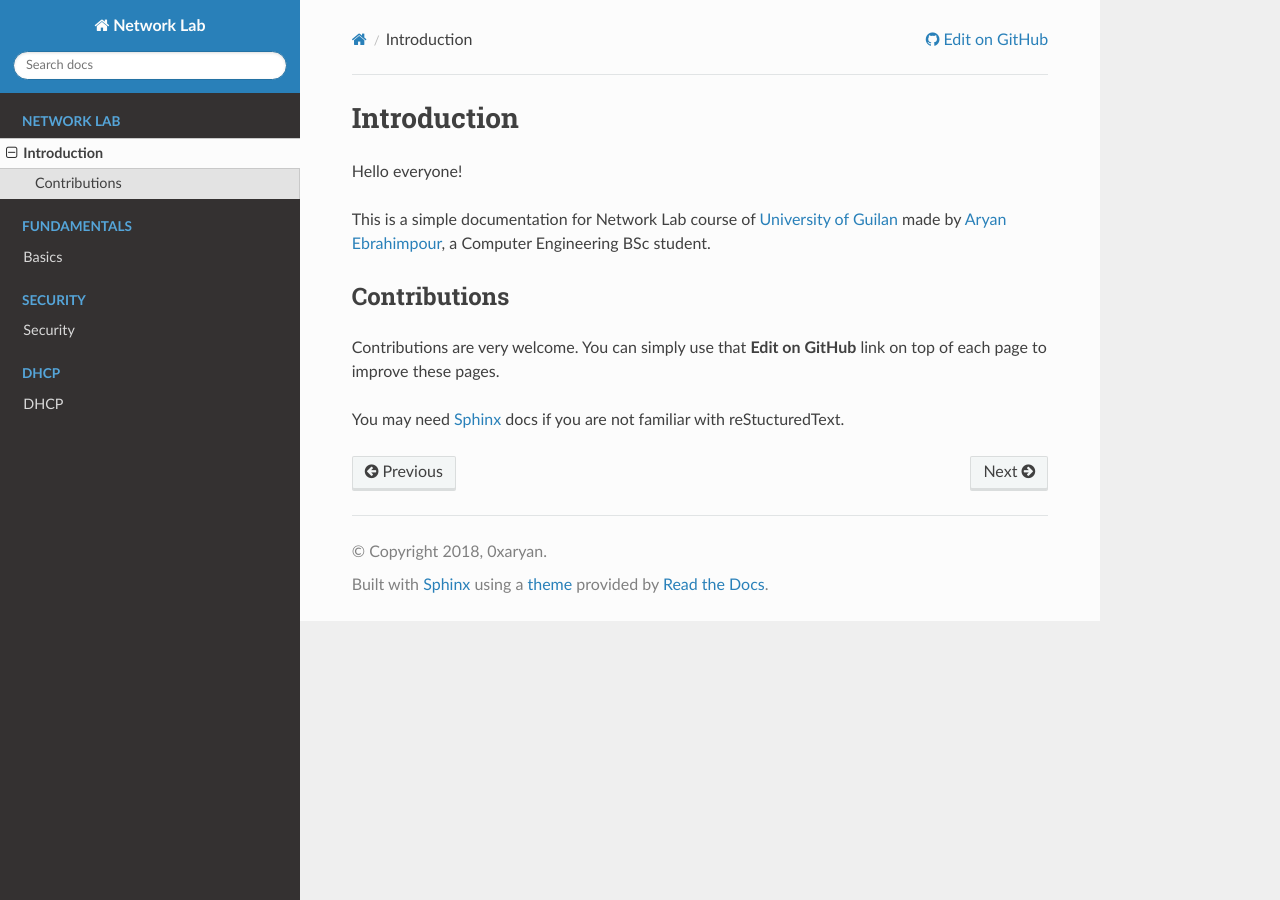
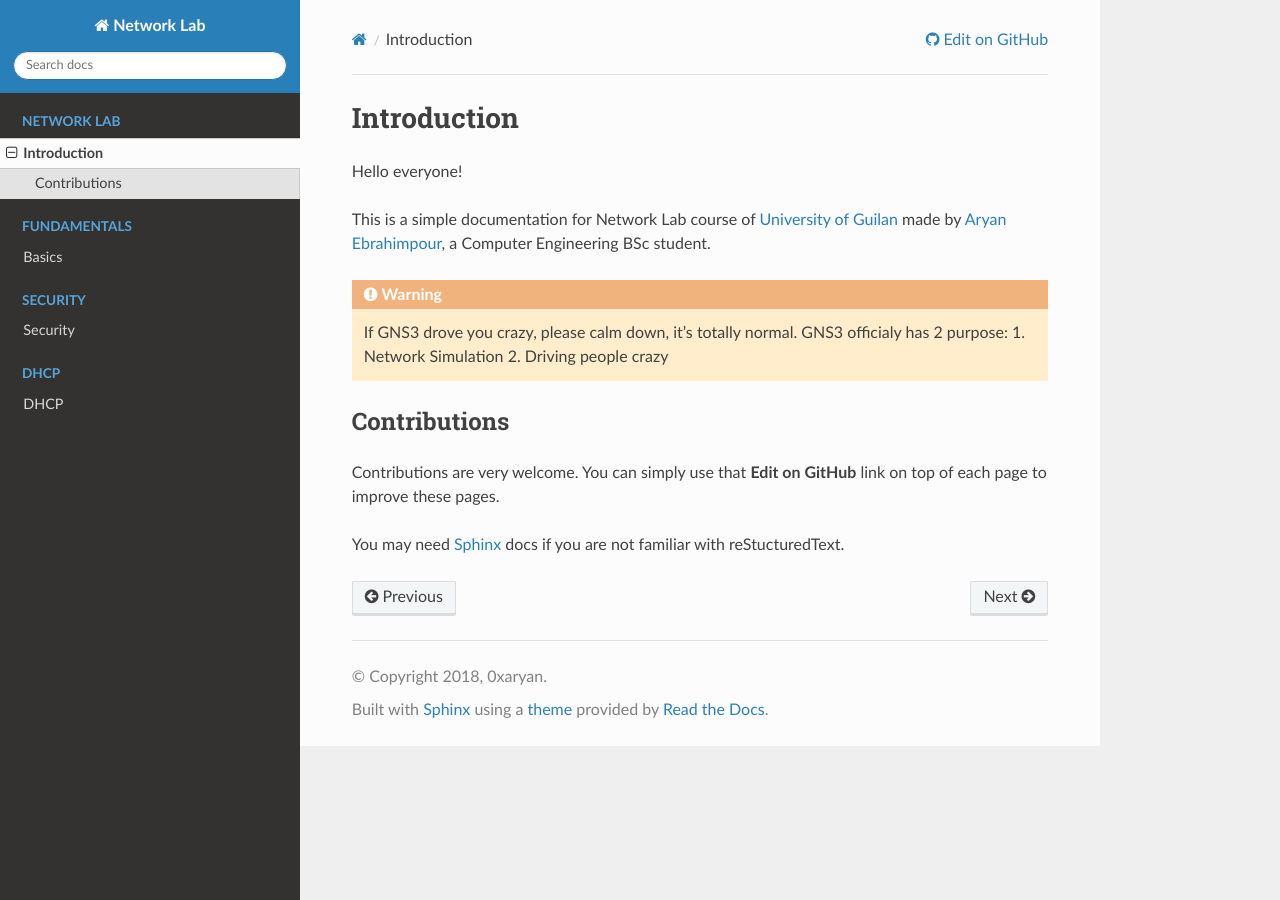
Before and after one commit to avestura/NetworkLab, a Sphinx documentation site: the page built from docs/source/About/index.rst, in a window 1280 px wide. Built offline with Sphinx 7.4.7 and the Read the Docs theme 2.0.0, drawn with Linux system fonts in a browser that asks for light colours; pages that are not in the unit, such as notebooks, are missing from menus.

Commit message:
Update about

```diff
--- a/docs/source/About/index.rst
+++ b/docs/source/About/index.rst
@@ -5,6 +5,10 @@ Hello everyone!
 
 This is a simple documentation for Network Lab course of `University of Guilan`_ made by
 `Aryan Ebrahimpour`_, a Computer Engineering BSc student.
+
+.. warning:: If GNS3 drove you crazy, please calm down, it's totally normal. GNS3 officialy has 2 purpose:
+            1. Network Simulation
+            2. Driving people crazy
 
 .. _University of Guilan: https://guilan.ac.ir
 .. _Aryan Ebrahimpour: https://0xaryan.github.io/cv
```
